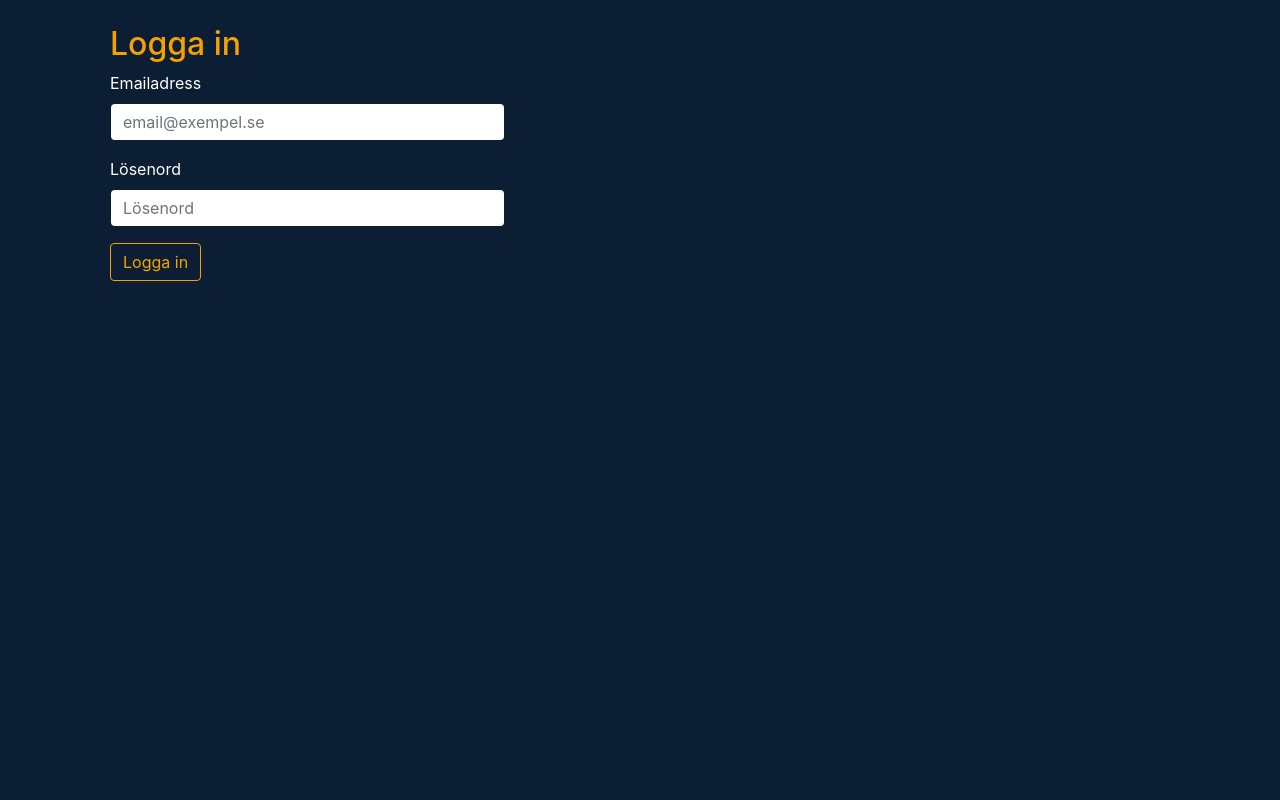
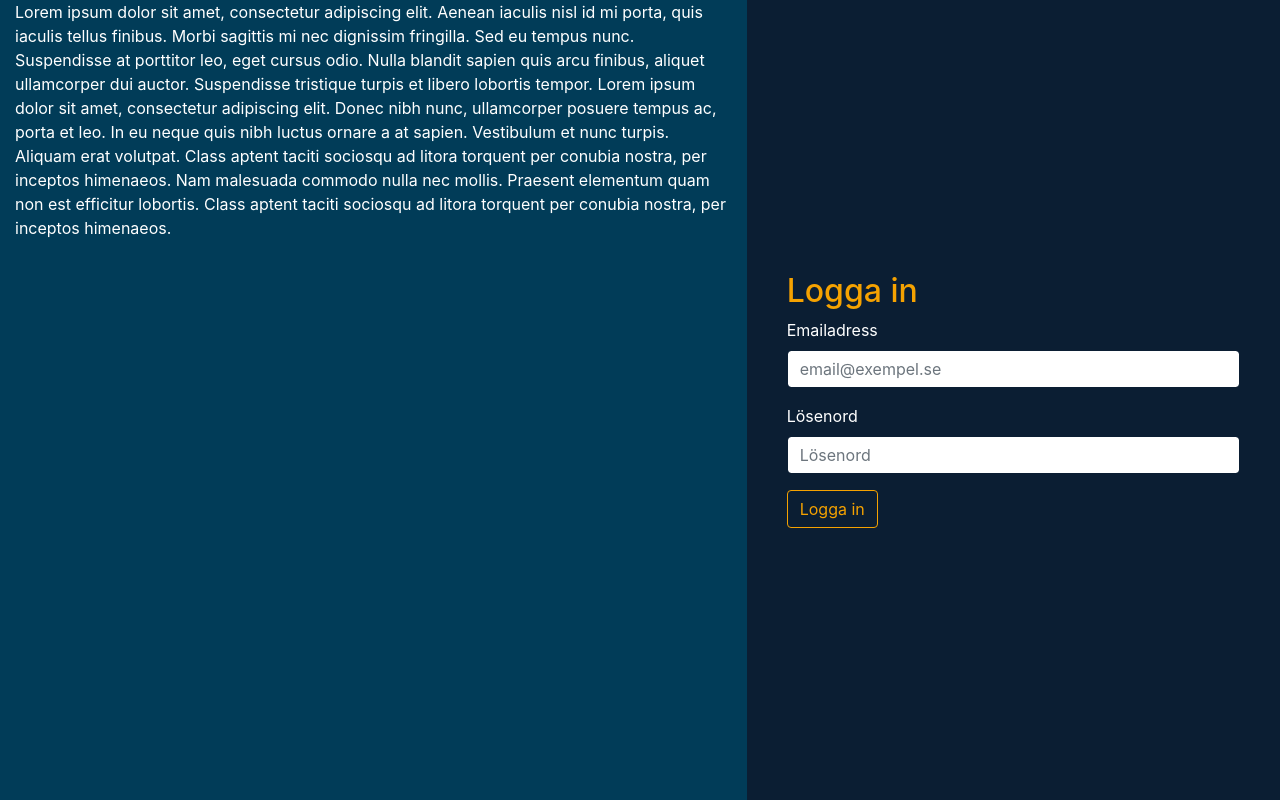
Before and after one commit to jesperjen98/PT---Webbapplikation, an Angular app in the folder pt-webbapp/: page /login in a window 1280 px wide. Built offline with nearby package versions, Linux system fonts and the light colour scheme.

Commit message:
feature: login page restructure

```diff
--- a/pt-webbapp/src/app/design/theme.scss
+++ b/pt-webbapp/src/app/design/theme.scss
@@ -42,7 +42,11 @@ $theme-colors: map-merge($theme-colors, $custom-colors);
 }
 
 body {
+  height: 100%;
   background: map-get($map: $theme-colors, $key: "berlin-blue") !important;
+  p {
+    color: $light;
+  }
 }
 
 .navbar {
--- a/pt-webbapp/src/app/login-page/login-page.component.html
+++ b/pt-webbapp/src/app/login-page/login-page.component.html
@@ -1,7 +1,25 @@
-<div class="container">
-  <div class="row">
-    <div class="col-md-5">
-      <div class="panel bg-berlin-blue">
+<div class="container-fluid vh-100">
+  <div class="vh-100 row align-middle justify-content-evenly">
+    <div class="col d-none d-lg-block bg-blue">
+      <p>
+        Lorem ipsum dolor sit amet, consectetur adipiscing elit. Aenean iaculis
+        nisl id mi porta, quis iaculis tellus finibus. Morbi sagittis mi nec
+        dignissim fringilla. Sed eu tempus nunc. Suspendisse at porttitor leo,
+        eget cursus odio. Nulla blandit sapien quis arcu finibus, aliquet
+        ullamcorper dui auctor. Suspendisse tristique turpis et libero lobortis
+        tempor. Lorem ipsum dolor sit amet, consectetur adipiscing elit. Donec
+        nibh nunc, ullamcorper posuere tempus ac, porta et leo. In eu neque quis
+        nibh luctus ornare a at sapien. Vestibulum et nunc turpis. Aliquam erat
+        volutpat. Class aptent taciti sociosqu ad litora torquent per conubia
+        nostra, per inceptos himenaeos. Nam malesuada commodo nulla nec mollis.
+        Praesent elementum quam non est efficitur lobortis. Class aptent taciti
+        sociosqu ad litora torquent per conubia nostra, per inceptos himenaeos.
+      </p>
+    </div>
+    <div class="vh-100 col-md-5 align-self-center">
+      <div class="vh-100 row align-items-center justify-content-center">
+        <div class="col align-self-center">
+          <div class="panel panel-primary">
             <div class="panel-body">
               <h2>Logga in</h2>
               <form [formGroup]="loginForm" (ngSubmit)="login()">
@@ -34,3 +52,5 @@
         </div>
       </div>
     </div>
+  </div>
+</div>
```
Lines whose indentation alone changed are shown as unchanged.
